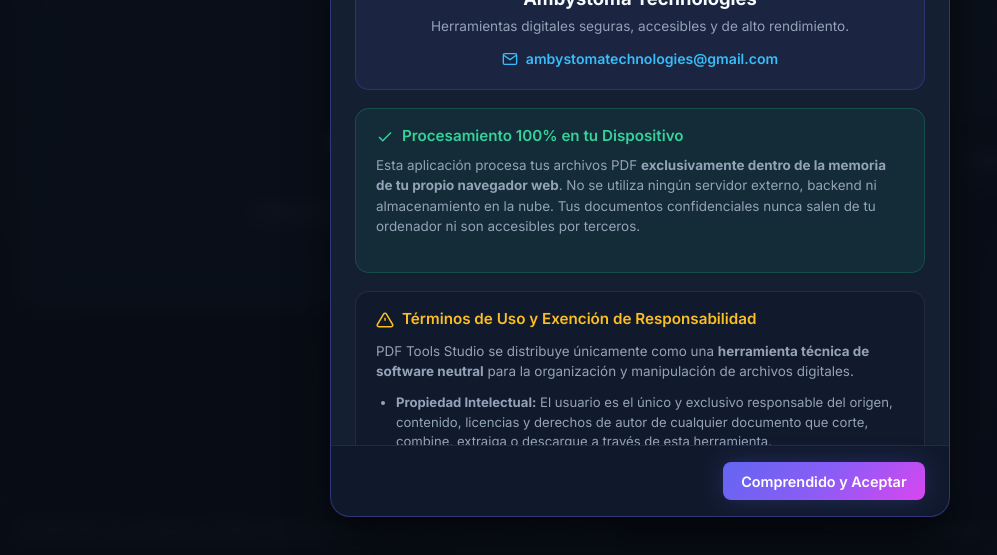
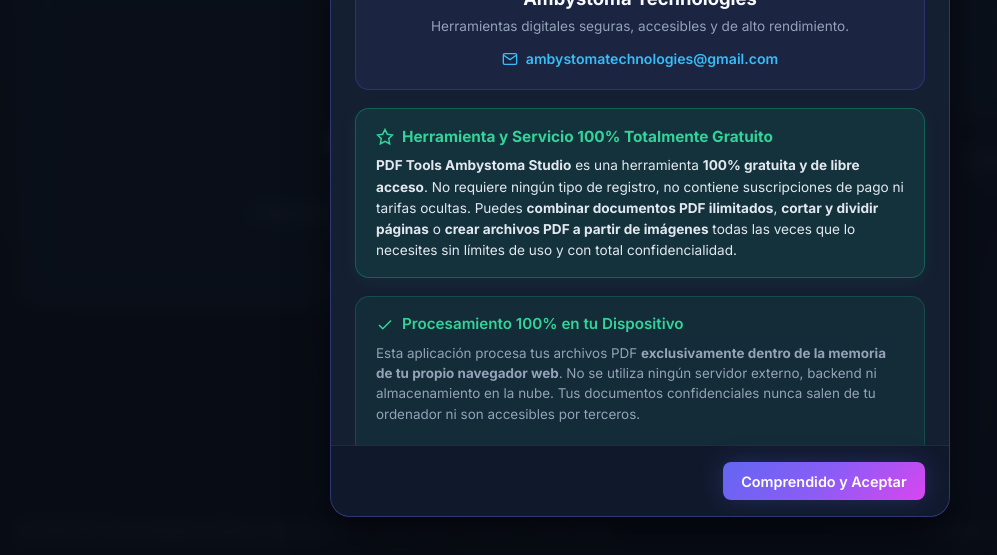
Before and after one commit to ambystomatechnologies/pdf-tools-ambystoma-studio, a plain HTML site: page index.html in a window 1280 px wide. Both pictures are taken after a click on the button "About". Shown: the part 235-790 px from the top of the page, without its empty margins (0-997 px from the left). Drawn offline with Linux system fonts and the light colour scheme.

Commit message:
Agregar seccion 100% gratuito en modal About y optimizar SEO y metadatos

```diff
--- a/css/style.css
+++ b/css/style.css
@@ -1563,6 +1563,42 @@
 .about-email-link:hover {
   color: #7dd3fc;
   text-decoration: underline;
+}
+
+.about-free-banner {
+  background: rgba(16, 185, 129, 0.12);
+  border: 1px solid rgba(16, 185, 129, 0.35);
+  border-radius: var(--radius-md);
+  padding: 1rem 1.25rem;
+  box-shadow: 0 4px 18px rgba(16, 185, 129, 0.08);
+}
+
+.about-free-banner .box-title {
+  display: flex;
+  align-items: center;
+  gap: 0.5rem;
+  color: #34d399;
+  margin-bottom: 0.45rem;
+}
+
+.about-free-banner .box-title svg {
+  width: 18px;
+  height: 18px;
+  color: #34d399;
+}
+
+.about-free-banner h5 {
+  font-size: 0.96rem;
+  font-weight: 700;
+  margin: 0;
+  color: #34d399;
+}
+
+.about-free-banner p {
+  font-size: 0.85rem;
+  color: #e2e8f0;
+  line-height: 1.55;
+  margin: 0;
 }
 
 .about-privacy-box {
--- a/index.html
+++ b/index.html
@@ -3,9 +3,33 @@
 <head>
   <meta charset="UTF-8">
   <meta name="viewport" content="width=device-width, initial-scale=1.0">
-  <title>PDF Tools Ambystoma Studio - Combinar y Cortar PDF Online</title>
-  <meta name="description" content="Une varios archivos PDF o corta y extrae páginas específicas directamente en tu navegador. 100% gratis, sin registro y totalmente privado.">
+  <title>PDF Tools Ambystoma Studio · Combinar y Cortar PDF Online Gratis · 100% Gratuito</title>
+  <meta name="description" content="Une varios archivos PDF, corta y extrae páginas o crea PDF con imágenes gratis online. Herramienta 100% gratuita, sin límites, sin registro y totalmente privada desarrollada por Ambystoma Technologies.">
+  <meta name="keywords" content="combinar pdf gratis, unir pdf gratis, cortar pdf gratis, separar pdf gratis, pdf tools 100% gratuito, editar pdf gratis online, juntar pdf gratis, ambystoma technologies">
+  <meta name="author" content="Ambystoma Technologies">
   <meta name="theme-color" content="#090d16">
+
+  <!-- Schema.org JSON-LD para Google Search: Aplicación Web 100% Gratuita -->
+  <script type="application/ld+json">
+  {
+    "@context": "https://schema.org",
+    "@type": "WebApplication",
+    "name": "PDF Tools Ambystoma Studio",
+    "operatingSystem": "All",
+    "applicationCategory": "UtilitiesApplication",
+    "offers": {
+      "@type": "Offer",
+      "price": "0",
+      "priceCurrency": "USD"
+    },
+    "description": "Herramienta online 100% gratuita para combinar, cortar, organizar y convertir imágenes a documentos PDF de forma privada en el navegador.",
+    "author": {
+      "@type": "Organization",
+      "name": "Ambystoma Technologies",
+      "url": "https://ambystomatechnologies.github.io/"
+    }
+  }
+  </script>
 
   <!-- Favicon SVG idéntico al icono de marca -->
   <link rel="icon" type="image/svg+xml" href="favicon.svg">
@@ -552,6 +576,19 @@
           </a>
         </div>
 
+        <!-- Bloque Destacado de Uso 100% Totalmente Gratuito (SEO y Beneficio al Usuario) -->
+        <div class="about-free-banner">
+          <div class="box-title">
+            <svg viewBox="0 0 24 24" fill="none" stroke="currentColor" stroke-width="2">
+              <polygon points="12 2 15.09 8.26 22 9.27 17 14.14 18.18 21.02 12 17.77 5.82 21.02 7 14.14 2 9.27 8.91 8.26 12 2"></polygon>
+            </svg>
+            <h5>Herramienta y Servicio 100% Totalmente Gratuito</h5>
+          </div>
+          <p>
+            <strong>PDF Tools Ambystoma Studio</strong> es una herramienta <strong>100% gratuita y de libre acceso</strong>. No requiere ningún tipo de registro, no contiene suscripciones de pago ni tarifas ocultas. Puedes <strong>combinar documentos PDF ilimitados</strong>, <strong>cortar y dividir páginas</strong> o <strong>crear archivos PDF a partir de imágenes</strong> todas las veces que lo necesites sin límites de uso y con total confidencialidad.
+          </p>
+        </div>
+
         <!-- Bloque de Privacidad Local -->
         <div class="about-privacy-box">
           <div class="box-title">
```
